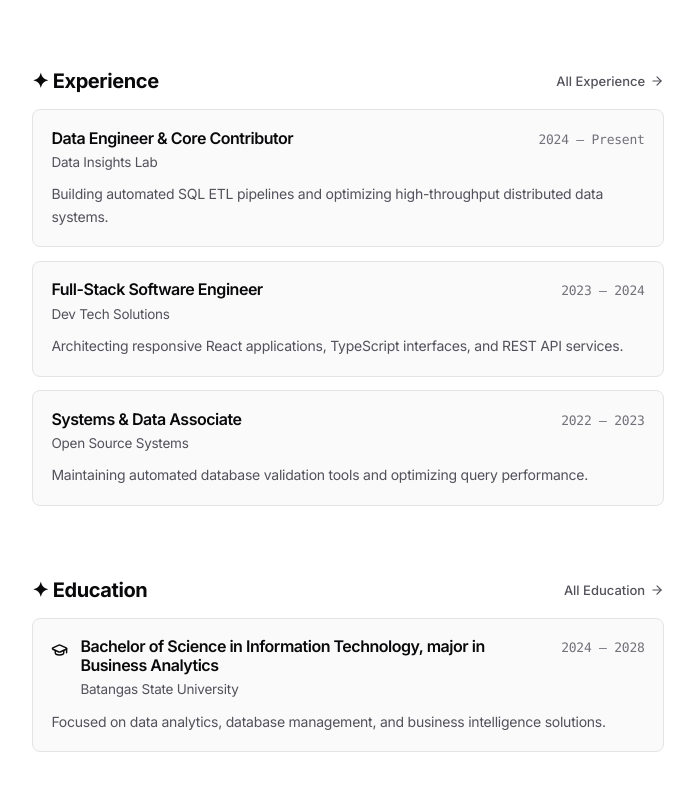
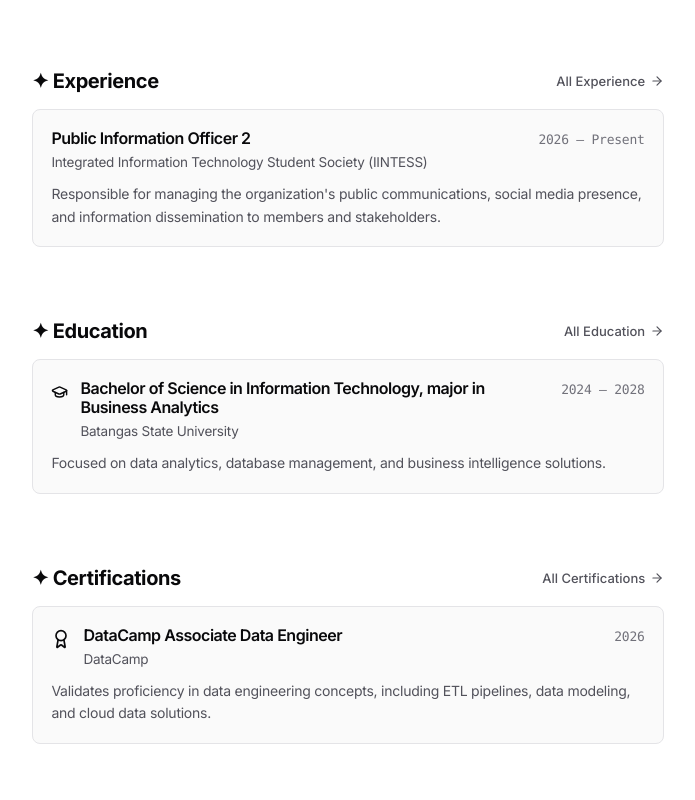
Before and after one commit to cruzatemanuel/portfolio_, a React (Vite) app: page /#/ in a window 1280 px wide. Shown: the part 860-1660 px from the top of the page, without its empty margins (292-987 px from the left). Built offline with nearby package versions, Linux system fonts and the light colour scheme.

Commit message:
feat: update experience role and details for improved relevance in portfolio

```diff
--- a/src/content/index.ts
+++ b/src/content/index.ts
@@ -48,39 +48,12 @@
   experiences: [
     {
       id: 'exp-1',
-      role: 'Data Engineer & Core Contributor',
-      organization: 'Data Insights Lab',
-      logoUrl: 'https://images.unsplash.com/photo-1551288049-bebda4e38f71?auto=format&fit=crop&w=120&q=80',
-      logoAlt: 'Data Insights Lab Logo',
-      year: '2024 — Present',
-      description: 'Building automated SQL ETL pipelines and optimizing high-throughput distributed data systems.',
-    },
-    {
-      id: 'exp-2',
-      role: 'Full-Stack Software Engineer',
-      organization: 'Dev Tech Solutions',
-      logoUrl: 'https://images.unsplash.com/photo-1618005182384-a83a8bd57fbe?auto=format&fit=crop&w=120&q=80',
-      logoAlt: 'Dev Tech Solutions Logo',
-      year: '2023 — 2024',
-      description: 'Architecting responsive React applications, TypeScript interfaces, and REST API services.',
-    },
-    {
-      id: 'exp-3',
-      role: 'Systems & Data Associate',
-      organization: 'Open Source Systems',
-      logoUrl: 'https://images.unsplash.com/photo-1507238691740-187a5b1d37b8?auto=format&fit=crop&w=120&q=80',
-      logoAlt: 'Open Source Logo',
-      year: '2022 — 2023',
-      description: 'Maintaining automated database validation tools and optimizing query performance.',
-    },
-    {
-      id: 'exp-4',
-      role: 'Junior Data Analyst & Developer',
-      organization: 'Tech Catalyst Analytics',
-      logoUrl: 'https://images.unsplash.com/photo-1460925895917-afdab827c52f?auto=format&fit=crop&w=120&q=80',
-      logoAlt: 'Tech Catalyst Logo',
-      year: '2021 — 2022',
-      description: 'Developed automated reporting scripts and optimized SQL database queries for reporting.',
+      role: 'Public Information Officer 2',
+      organization: 'Integrated Information Technology Student Society (IINTESS)',
+      logoUrl: '',
+      logoAlt: 'IINTESS Logo',
+      year: '2026 — Present',
+      description: 'Responsible for managing the organization\'s public communications, social media presence, and information dissemination to members and stakeholders.',
     },
   ],
 
```
